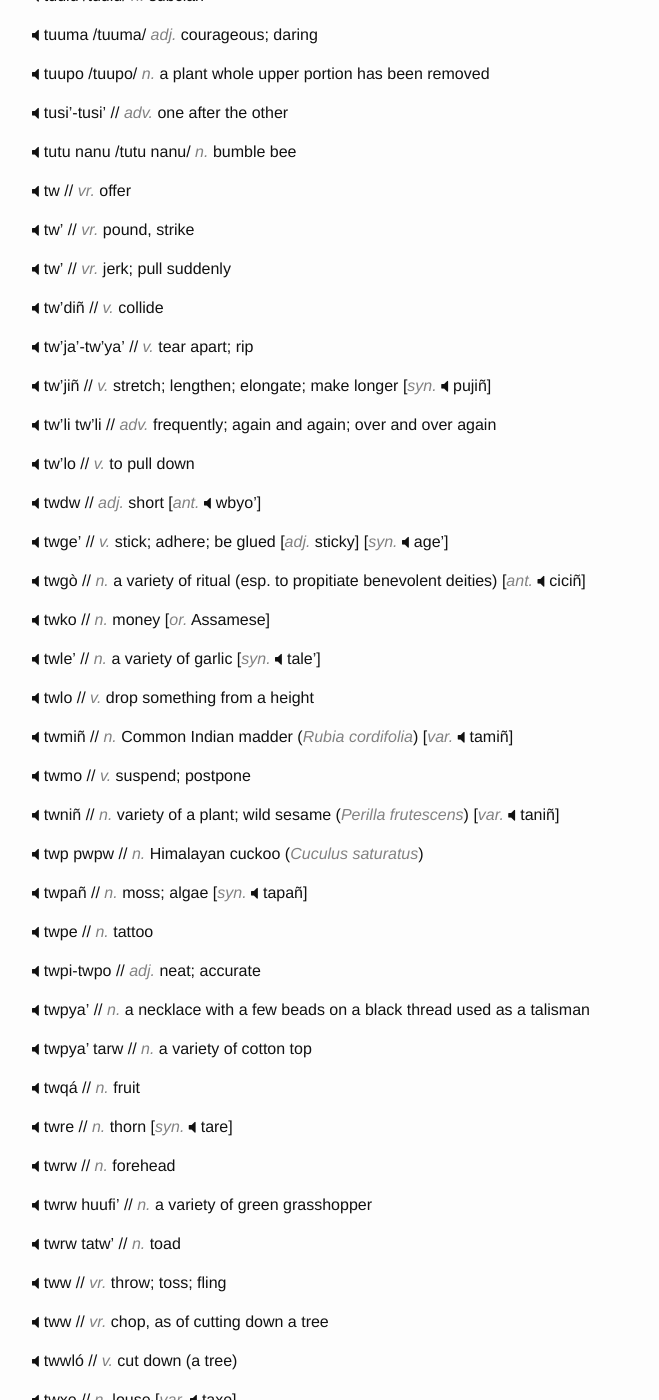
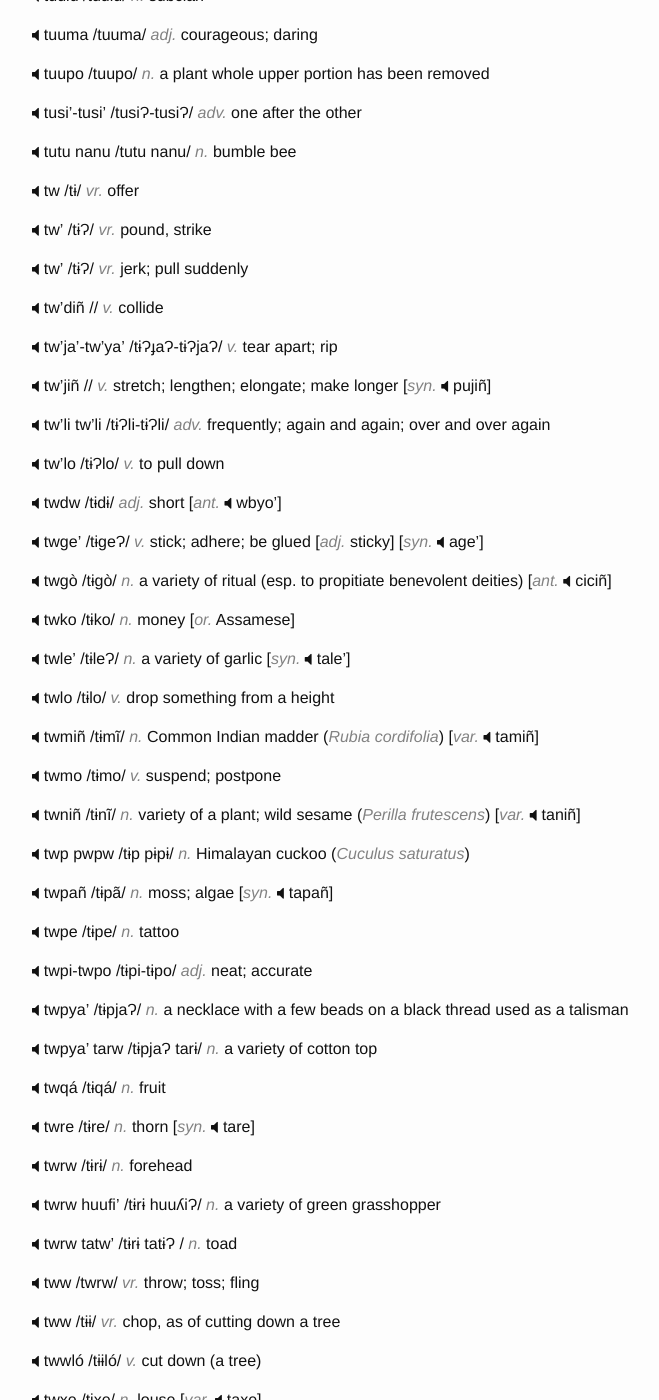
Before and after one commit to hacksparrow/language.apatani.org, a Jekyll site: the page built from dictionary/t.md, in a window 1280 px wide and 1400 px high, scrolled down 11680 px. Shown: the whole window, without its empty margins (238-897 px from the left). Built offline with Jekyll 4.4.1, drawn with Linux system fonts in a browser that asks for light colours; nearby versions of some CDN libraries; comment, search, counter and statistics services are not loaded; some of the changed text lies outside the part shown.

Commit message:
Update t.md

```diff
--- a/dictionary/t.md
+++ b/dictionary/t.md
@@ -846,19 +846,19 @@ __tur__	/tur/ _vr._	be alive	[_var._	tor]
 __tur__	/tur/ _vr._	support (esp. with a pole or stick)	[_var._	tor]
 
 
-__turcañ__	// _n._	post; pillar	[_var._	torcañ]
+__turcañ__	/turcã/ _n._	post; pillar	[_var._	torcañ]
 
 
-__turla'__	// _n._	glass	[_var._	tùla']
+__turla'__	/turlaɁ/ _n._	glass	[_var._	tùla']
 
 
-__tusi'__	// _v._	join; attach; couple; connect	[_syn._	me'si']
+__tusi'__	/tusiɁ/ _v._	join; attach; couple; connect	[_syn._	me'si']
 
 
 __tusù__	/tusù/ _v._	break a relationship
 
 
-__tusvr__	// _v._	straighten one's leg
+__tusvr__	/tusǝr/ _v._	straighten one's leg
 
 
 __tutu popo__	/tutu popo/ _adj._	impulsive; impetuous; reckless
@@ -885,105 +885,105 @@ __tuuma__	/tuuma/ _adj._	courageous; daring
 __tuupo__	/tuupo/ _n._	a plant whole upper portion has been removed
 
 
-__tusi'-tusi'__	// _adv._	one after the other
+__tusi'-tusi'__	/tusiɁ-tusiɁ/ _adv._	one after the other
 
 
 __tutu nanu__	/tutu nanu/ _n._	bumble bee
 
 
-__tw__	// _vr._	offer
+__tw__	/tɨ/ _vr._	offer
 
 
-__tw'__	// _vr._	pound, strike
+__tw'__	/tɨɁ/ _vr._	pound, strike
 
 
-__tw'__	// _vr._	jerk; pull suddenly
+__tw'__	/tɨɁ/ _vr._	jerk; pull suddenly
 
 
 __tw'diñ__	// _v._	collide
 
 
-__tw'ja'-tw'ya'__	// _v._	tear apart; rip
+__tw'ja'-tw'ya'__	/tɨɁɟaɁ-tɨɁjaɁ/ _v._	tear apart; rip
 
 
 __tw'jiñ__	// _v._	stretch; lengthen; elongate; make longer	[_syn._	pujiñ]
 
 
-__tw'li tw'li__	// _adv._	frequently; again and again; over and over again
+__tw'li tw'li__	/tɨɁli-tɨɁli/ _adv._	frequently; again and again; over and over again
 
 
-__tw'lo__	// _v._	to pull down
+__tw'lo__	/tɨɁlo/ _v._	to pull down
 
 
-__twdw__	// _adj._	short	[_ant._	wbyo']
+__twdw__	/tɨdɨ/ _adj._	short	[_ant._	wbyo']
 
 
-__twge'__	// _v._	stick; adhere; be glued	[_adj._	sticky]	[_syn._	age']
+__twge'__	/tɨgeɁ/ _v._	stick; adhere; be glued	[_adj._	sticky]	[_syn._	age']
 
 
-__twgò__	// _n._	a variety of ritual (esp. to propitiate benevolent deities)	[_ant._	ciciñ]
+__twgò__	/tɨgò/ _n._	a variety of ritual (esp. to propitiate benevolent deities)	[_ant._	ciciñ]
 
 
-__twko__	// _n._	money	[_or._	Assamese]
+__twko__	/tɨko/ _n._	money	[_or._	Assamese]
 
 
-__twle'__	// _n._	a variety of garlic	[_syn._	tale']
+__twle'__	/tɨleɁ/ _n._	a variety of garlic	[_syn._	tale']
 
 
-__twlo__	// _v._	drop something from a height
+__twlo__	/tɨlo/ _v._	drop something from a height
 
 
-__twmiñ__	// _n._	Common Indian madder (_Rubia cordifolia_)	[_var._	tamiñ]
+__twmiñ__	/tɨmĩ/ _n._	Common Indian madder (_Rubia cordifolia_)	[_var._	tamiñ]
 
 
-__twmo__	// _v._	suspend; postpone
+__twmo__	/tɨmo/ _v._	suspend; postpone
 
 
-__twniñ__	// _n._	variety of a plant; wild sesame (_Perilla frutescens_)	[_var._	taniñ]
+__twniñ__	/tɨnĩ/ _n._	variety of a plant; wild sesame (_Perilla frutescens_)	[_var._	taniñ]
 
 
-__twp pwpw__	// _n._	Himalayan cuckoo (_Cuculus saturatus_)
+__twp pwpw__	/tɨp pɨpɨ/ _n._	Himalayan cuckoo (_Cuculus saturatus_)
 
 
-__twpañ__ // _n._ moss; algae [_syn._ tapañ]
+__twpañ__ /tɨpã/ _n._ moss; algae [_syn._ tapañ]
 
-__twpe__	// _n._	tattoo
+__twpe__	/tɨpe/ _n._	tattoo
 
 
-__twpi-twpo__	// _adj._	neat; accurate
+__twpi-twpo__	/tɨpi-tɨpo/ _adj._	neat; accurate
 
 
-__twpya'__	// _n._	a necklace with a few beads on a black thread used as a talisman
+__twpya'__	/tɨpjaɁ/ _n._	a necklace with a few beads on a black thread used as a talisman
 
 
-__twpya' tarw__	// _n._	a variety of cotton top
+__twpya' tarw__	/tɨpjaɁ tarɨ/ _n._	a variety of cotton top
 
 
-__twqá__	// _n._	fruit
+__twqá__	/tɨqá/ _n._	fruit
 
 
-__twre__	// _n._	thorn	[_syn._	tare]
+__twre__	/tɨre/ _n._	thorn	[_syn._	tare]
 
 
-__twrw__	// _n._	forehead
+__twrw__	/tɨrɨ/ _n._	forehead
 
 
-__twrw huufi'__	// _n._	a variety of green grasshopper
+__twrw huufi'__	/tɨrɨ huuʎiɁ/ _n._	a variety of green grasshopper
 
 
-__twrw tatw'__	// _n._	toad
+__twrw tatw'__	/tɨrɨ tatɨɁ / _n._	toad
 
 
-__tww__	// _vr._	throw; toss; fling
+__tww__	/twrw/ _vr._	throw; toss; fling
 
 
-__tww__	// _vr._	chop, as of cutting down a tree
+__tww__	/tɨɨ/ _vr._	chop, as of cutting down a tree
 
 
-__twwló__	// _v._	cut down (a tree)
+__twwló__	/tɨɨló/ _v._	cut down (a tree)
 
 
-__twxe__	// _n._	louse	[_var._	taxe]
+__twxe__	/tɨxe/ _n._	louse	[_var._	taxe]
 
 
-__twxw'__	// _adj._	curly
+__twxw'__	/tɨxɨɁ/ _adj._	curly
```
Also changed, not shown: other parts of dictionary/t.md (+53 -53 lines).
